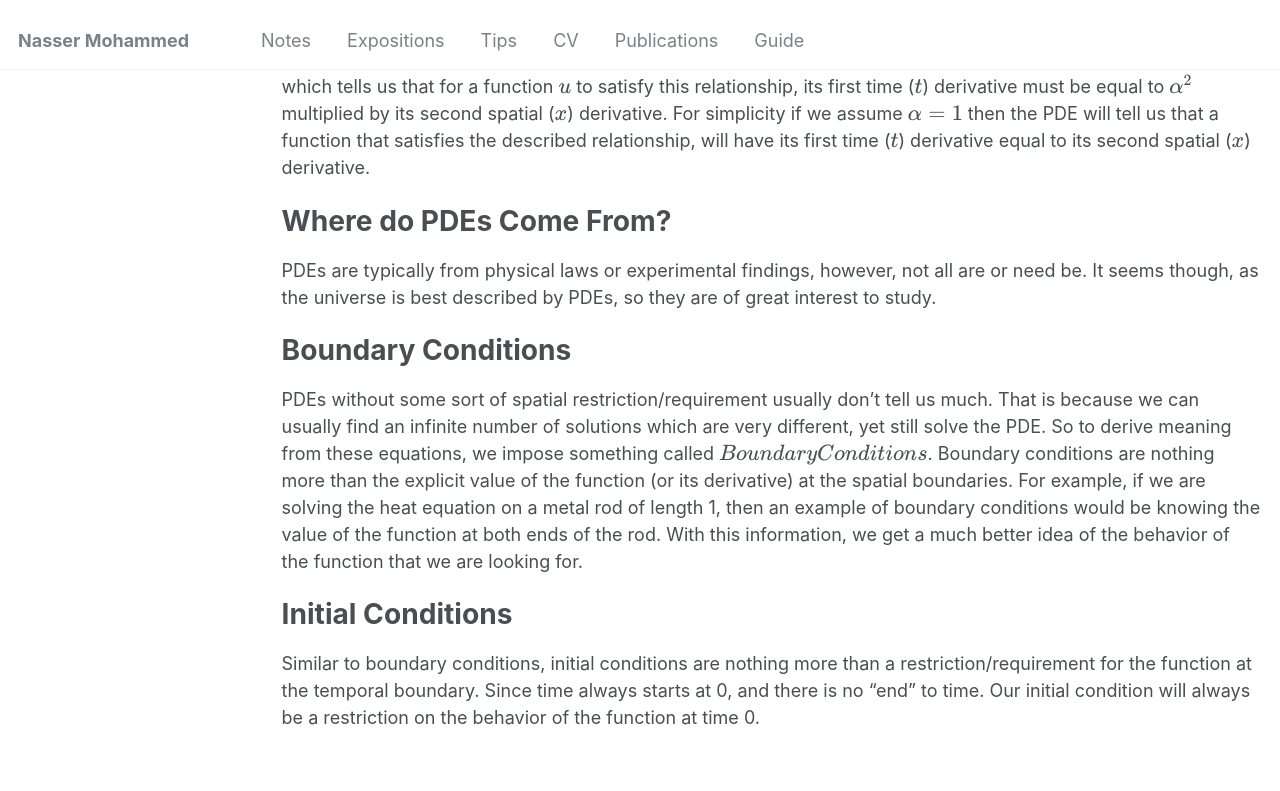
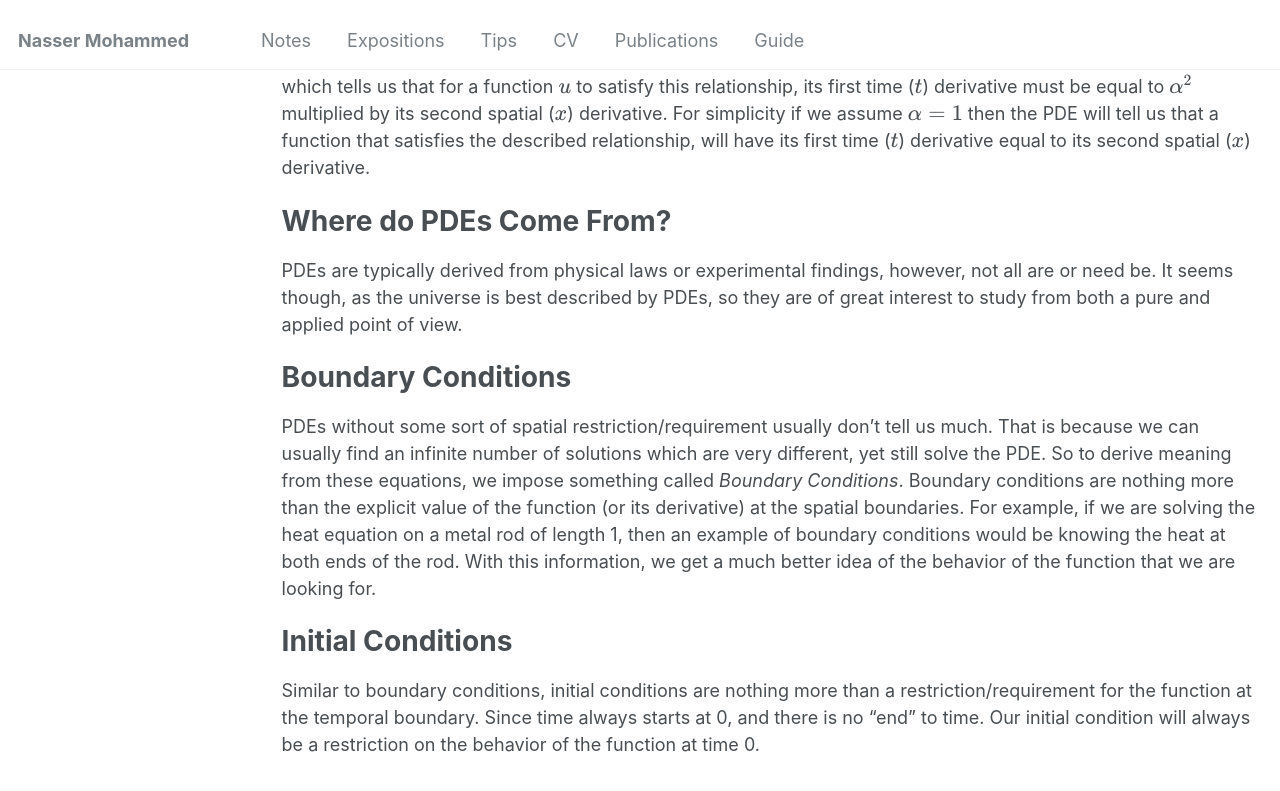
Before and after one commit to Nasser-Mohammed/Nasser-Mohammed.github.io, a Jekyll site: the page built from _pages/notes/pde/intro2pde.md, in a window 1280 px wide and 900 px high, scrolled down 372 px. Shown: the top 791 px of the window. Built offline with Jekyll 4.4.1, drawn with Linux system fonts in a browser that asks for light colours.

Commit message:
Update intro2pde.md

```diff
--- a/_pages/notes/pde/intro2pde.md
+++ b/_pages/notes/pde/intro2pde.md
@@ -14,11 +14,11 @@ An example is the equation that describes heat flow, \\[u_t=\alpha^2u_{xx}\\] wh
 
 Where do PDEs Come From?
 ===
-PDEs are typically from physical laws or experimental findings, however, not all are or need be. It seems though, as the universe is best described by PDEs, so they are of great interest to study.
+PDEs are typically derived from physical laws or experimental findings, however, not all are or need be. It seems though, as the universe is best described by PDEs, so they are of great interest to study from both a pure and applied point of view.
 
 Boundary Conditions
 ===
-PDEs without some sort of spatial restriction/requirement usually don't tell us much. That is because we can usually find an infinite number of solutions which are very different, yet still solve the PDE. So to derive meaning from these equations, we impose something called \\(Boundary Conditions\\). Boundary conditions are nothing more than the explicit value of the function (or its derivative) at the spatial boundaries. For example, if we are solving the heat equation on a metal rod of length 1, then an example of boundary conditions would be knowing the value of the function at both ends of the rod. With this information, we get a much better idea of the behavior of the function that we are looking for.
+PDEs without some sort of spatial restriction/requirement usually don't tell us much. That is because we can usually find an infinite number of solutions which are very different, yet still solve the PDE. So to derive meaning from these equations, we impose something called *Boundary Conditions*. Boundary conditions are nothing more than the explicit value of the function (or its derivative) at the spatial boundaries. For example, if we are solving the heat equation on a metal rod of length 1, then an example of boundary conditions would be knowing the heat at both ends of the rod. With this information, we get a much better idea of the behavior of the function that we are looking for.
 
 Initial Conditions
 ===
```
